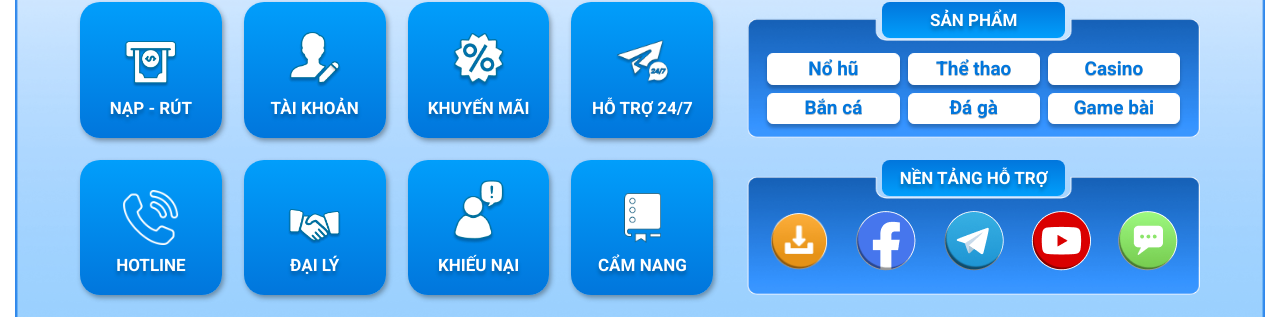
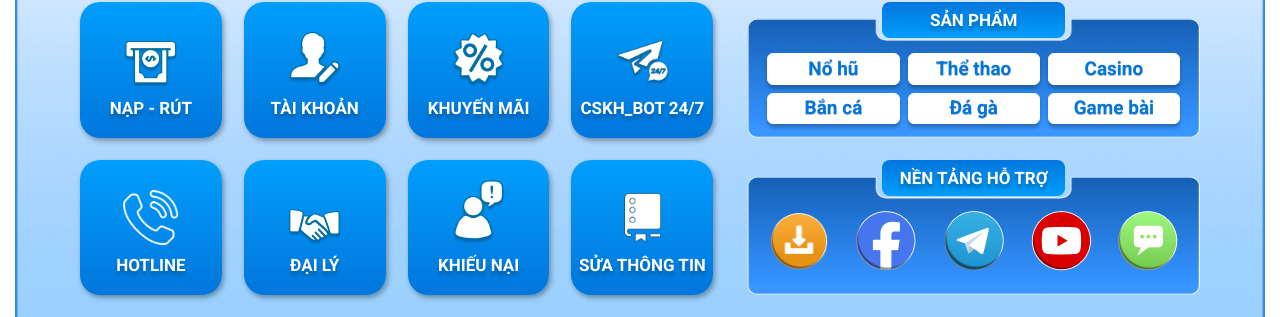
Before and after one commit to HealerRr88/cskhrr88, a plain HTML site: page index.html in a window 1280 px wide. Shown: the part 258-575 px from the top of the page. Drawn offline with nearby package versions, Linux system fonts and the light colour scheme.

Commit message:
fix text

```diff
--- a/index.html
+++ b/index.html
@@ -81,7 +81,7 @@
                                             <div class="icon-image">
                                                 <img class="w-100 " src="./assets/images/tele-icon.png">
                                             </div>
-                                            <div class="text-sp">HỖ TRỢ 24/7 </div>
+                                            <div class="text-sp">CSKH_BOT 24/7 </div>
                                         </a>
                                     </div>
                                      <div class="btn-function-sp">
@@ -119,7 +119,7 @@
                                             <div class="icon-image">
                                                 <img class="w-100" src="./assets/images/hd-icon.png">
                                             </div>
-                                            <div class="text-sp">Cẩm Nang</div>
+                                            <div class="text-sp">SỬA THÔNG TIN</div>
                                         </a>
                                     </div>
                                 </div>
```
